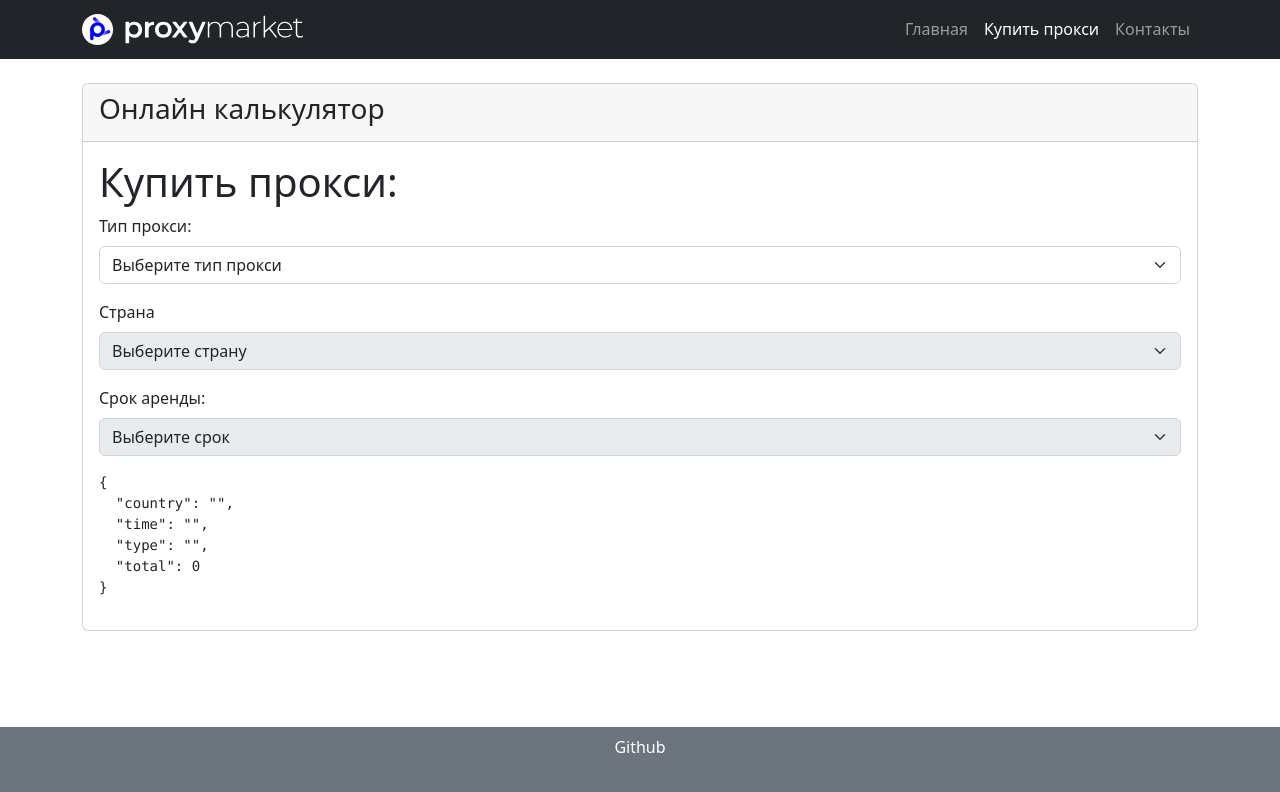
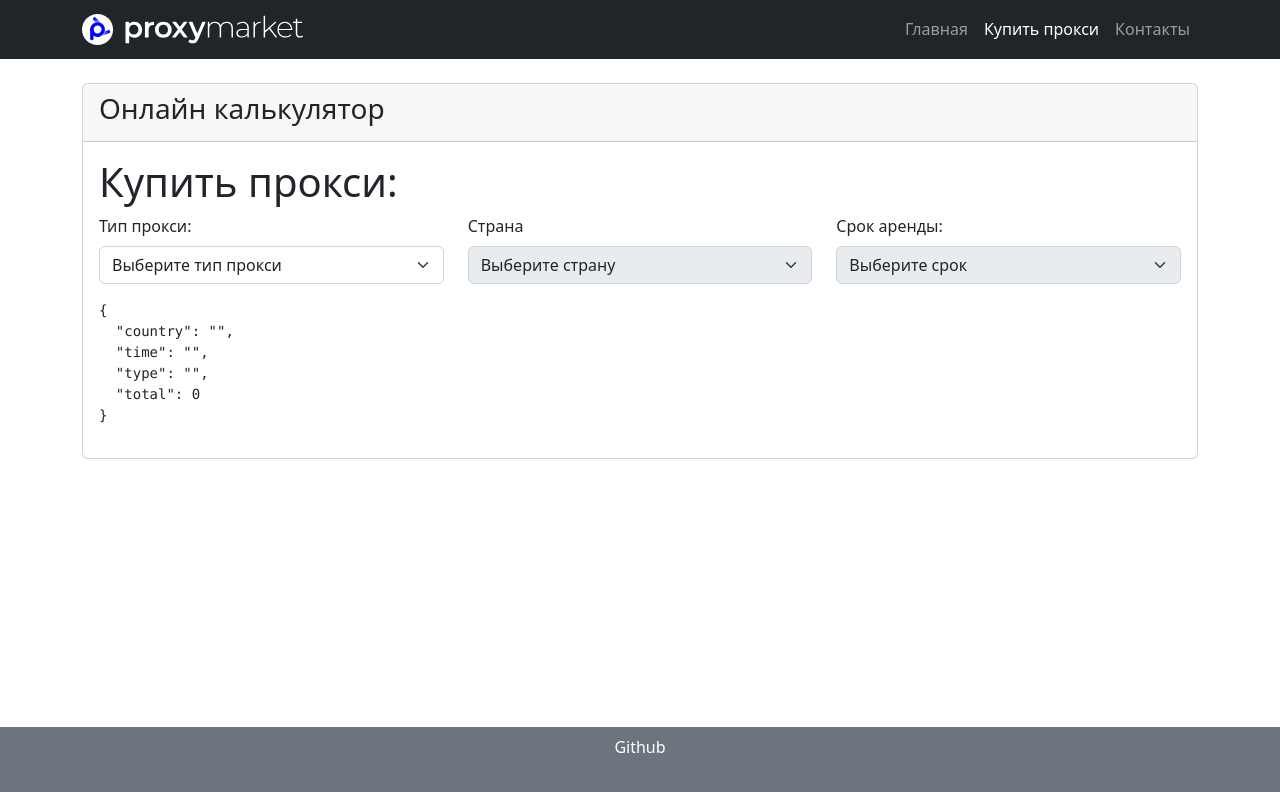
Before and after one commit to Nelfimov/proxy.market-fullstack, a React (Vite) app: page /buy-proxie in a window 1280 px wide. Shown: the top 792 px of the page. Built offline with nearby package versions, Linux system fonts and the light colour scheme.

Commit message:
added grid

```diff
--- a/src/components/form.tsx
+++ b/src/components/form.tsx
@@ -1,5 +1,5 @@
 import { Dispatch } from 'react';
-import { Form } from 'react-bootstrap';
+import { Col, Form, Row } from 'react-bootstrap';
 import { Action, State } from '../types';
 
 interface Props {
@@ -10,6 +10,8 @@ interface Props {
 export function CalculatorForm(props: Props) {
   return (
     <Form>
+      <Row>
+        <Col md>
           <Form.Group className='mb-3' controlId='type'>
             <Form.Label>Тип прокси:</Form.Label>
             <Form.Select
@@ -33,6 +35,8 @@ export function CalculatorForm(props: Props) {
               Необходимо выбрать тип
             </Form.Control.Feedback>
           </Form.Group>
+        </Col>
+        <Col md>
           <Form.Group className='mb-3' controlId='country'>
             <Form.Label>Страна</Form.Label>
             <Form.Select
@@ -56,13 +60,18 @@ export function CalculatorForm(props: Props) {
               Необходимо выбрать страну
             </Form.Control.Feedback>
           </Form.Group>
+        </Col>
+        <Col md>
           <Form.Group className='mb-3' controlId='time'>
             <Form.Label>Срок аренды:</Form.Label>
             <Form.Select
               defaultValue=''
               required
               onChange={(e) =>
-            props.action({ type: 'SET_TIME', payload: e.currentTarget.value })
+                props.action({
+                  type: 'SET_TIME',
+                  payload: e.currentTarget.value,
+                })
               }
               disabled={props.state.country === ''}
             >
@@ -77,6 +86,8 @@ export function CalculatorForm(props: Props) {
               Необходимо выбрать срок
             </Form.Control.Feedback>
           </Form.Group>
+        </Col>
+      </Row>
     </Form>
   );
 }
--- a/src/pages/Product.tsx
+++ b/src/pages/Product.tsx
@@ -1,5 +1,5 @@
 import { Dispatch } from 'react';
-import { Card } from 'react-bootstrap';
+import { Card, Row } from 'react-bootstrap';
 import { useOutletContext } from 'react-router-dom';
 import { CalculatorForm } from '../components';
 import { Action, State } from '../types';
```
Lines whose indentation alone changed are shown as unchanged.
